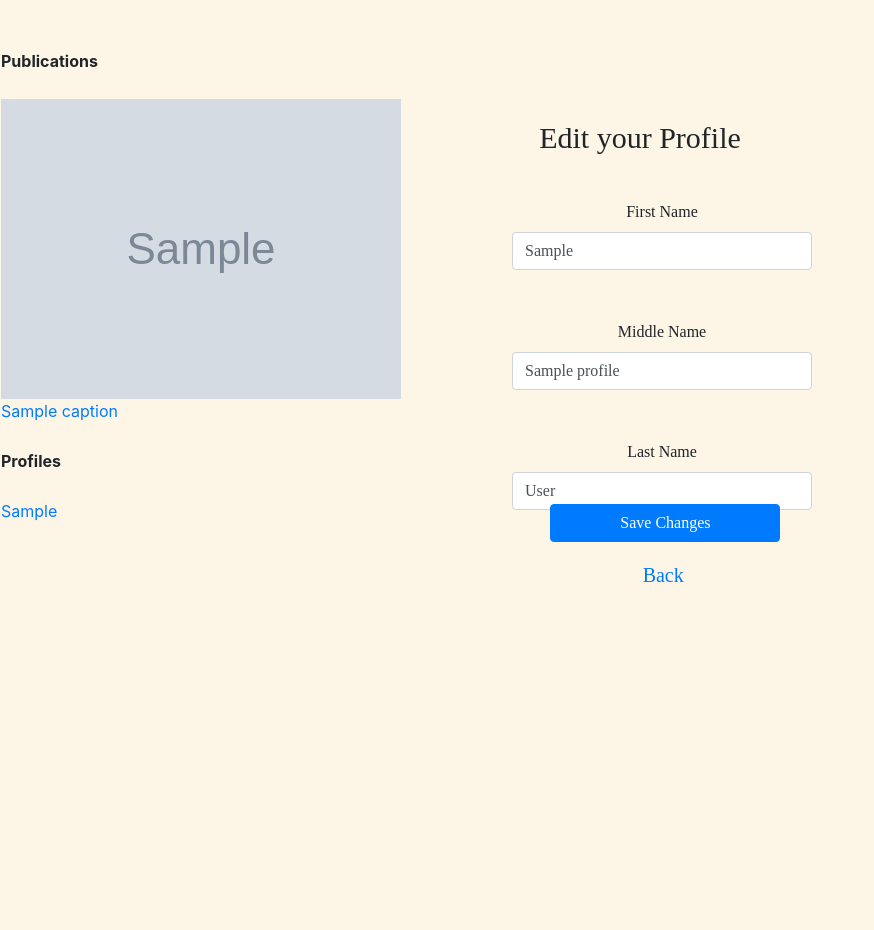
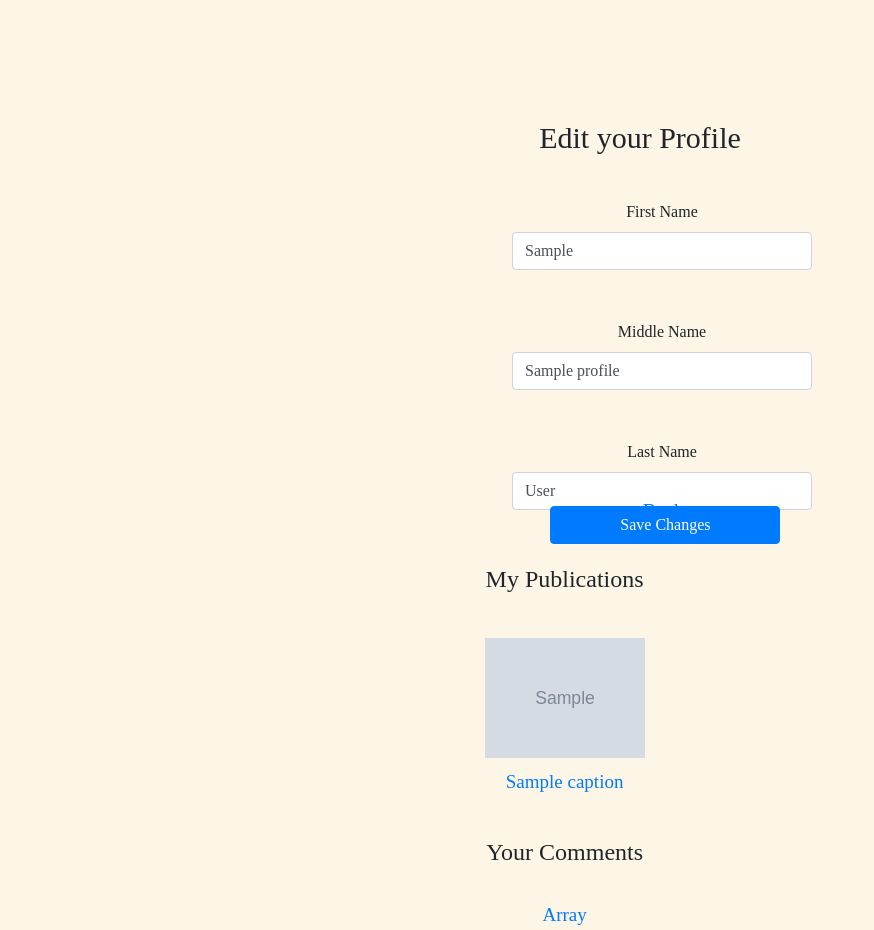
Before and after one commit to Space987/InstaShare, a PHP site: template assignment2/views/Profile/edit.php in a window 1280 px wide. Shown: the whole page, without its empty margins (0-874 px from the left). Before the commit the page ends 582 px from the top, so only its background shows below. Run offline with PHP 8.4, Linux system fonts and the light colour scheme; the template is opened without the code that fills it: most values are stand-ins (such as "Sample title", 1, 10 or a date in 2020); grey boxes marked "Sample" are stand-in pictures.

Commit message:
Add files via upload

```diff
--- a/assignment2/views/Profile/edit.php
+++ b/assignment2/views/Profile/edit.php
@@ -75,11 +75,37 @@
     			margin-left: 40%;
     		}
 
+    		table{
+		    			font-family: "Times New Roman", Times, serif;
+					    position: absolute;
+					    text-align: center;
+					    font-size: 19px;
+					    margin-top: 40%;
+					    margin-left: 37%;
+		    		}
+
+		    th{
+		    	font-size: 24px;
+		    	font-weight: normal;
+		    	font-family: "Times New Roman", Times, serif;
+		    }
+
+		    img{
+			     vertical-align: top;
+    			 display: inline-block;
+    			 text-align: center;
+			     max-width:200px;
+			     max-height:140px;
+			     padding: 10px;
+
+    		}
+
+
     		button{
     			font-family: "Times New Roman", Times, serif;
 			    position: absolute;
 			    text-align: center;
-			    margin-top: 480px;
+			    margin-top: 482px;
 			    margin-left: 43%;
     			width: 230px;
     		}
@@ -88,7 +114,7 @@
     			font-family: "Times New Roman", Times, serif;
 			    margin-left: 44%;
 			    position: absolute;
-			    margin-top: 40%;
+			    margin-top: 35%;
     			width: 200px;
     			font-size: 20px;
     			text-align: center;
@@ -140,7 +166,7 @@
     </form>
 
     <table id="table">
-				<tr><th colspan="3">Publications</th></tr>
+				<tr><th colspan="3"> My Publications</th></tr>
 
 				<?php
 				$counter = 0;
@@ -179,14 +205,14 @@
 
 
 
-				<tr><th colspan="3"><br>Profiles</th></tr>
+				<tr><th colspan="3"><br>Your Comments</th></tr>
 				<?php
-					foreach($data['profile'] as $item)
+					foreach($data['comment'] as $item)
 					{
 						echo 	"
 								<tr>
 									<td type=action><br>
-										<a id='caption' href='/Profile/display/$item->profile_id'>$item->first_name</a>
+										<a id='caption' href='/Publication/details/$item->publication_id'>$item->comment</a>
 									</td>
 								</tr>";
 					}
```
Also changed, not shown: assignment2/controllers/Profile.php (+23 -1 lines), assignment2/models/Comment.php (+8 -0 lines).
